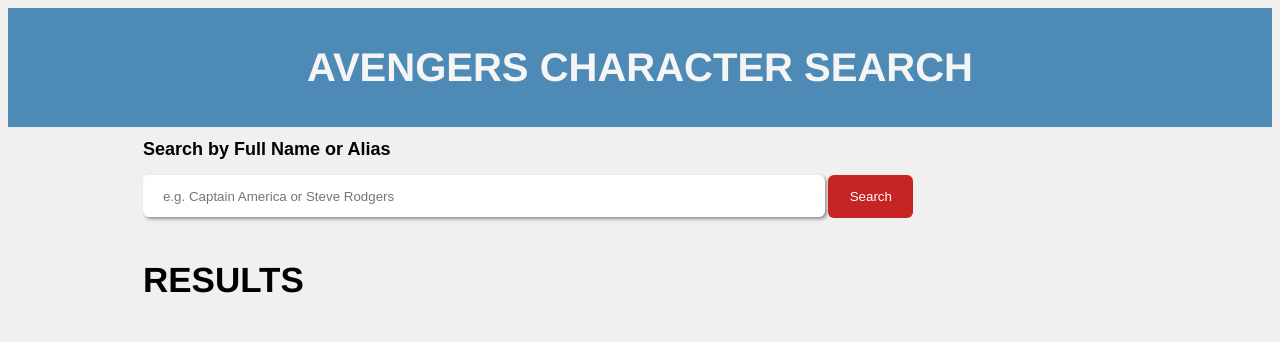
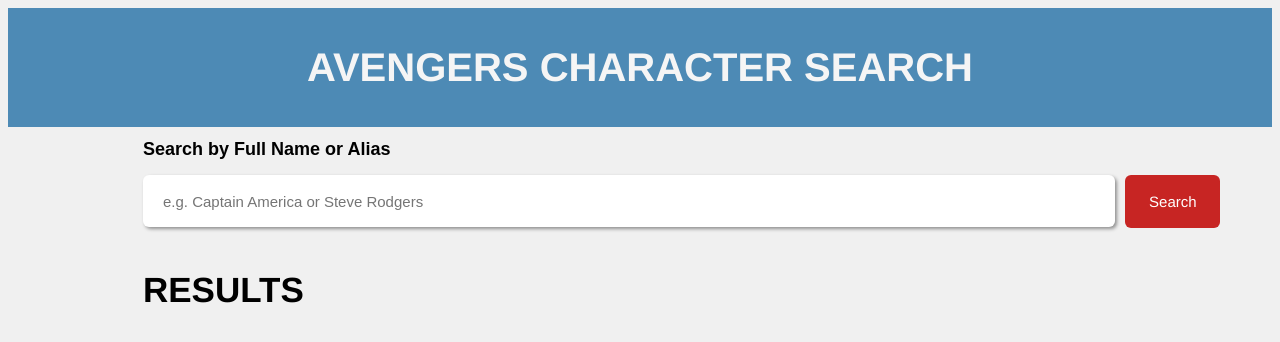
Before and after one commit to GamerTruce/info2180-lab4, a plain HTML site: page index.html in a window 1280 px wide. Drawn offline with Linux system fonts and the light colour scheme.

Commit message:
Update style.css

```diff
--- a/style.css
+++ b/style.css
@@ -51,7 +51,7 @@
     font-family:'Franklin Gothic Medium', 'Arial Narrow', Arial, sans-serif;
     font-size: 35px;
     padding-left: 135px;
-    margin-top: -5px;
+    margin-top: 5px;
     }
 
 
@@ -62,9 +62,10 @@
   }
 
   .search-container input {
+    font-size: 15px;
     padding-left: 20px;
-    height: 40px;
-    width: 660px;
+    height: 50px;
+    width: 950px;
     border-radius: 6px;
     border: none;
     box-shadow:2px 2px 3.75px rgba(0,0,0, 0.4);
@@ -75,13 +76,17 @@
 
 /* Search Button Seaction */
   .search-container .btn {
+    margin-left: 7px;
+    font-family:'Franklin Gothic Medium', 'Arial Narrow', Arial, sans-serif;
     border-radius: 6px;
     border: none;
+    font-size: 15px;
     color: white;
-    height: 43px;
-    width: 85px;
-    text-decoration: none;
+    height: 53px;
+    width: 95px;
+
     background-color:#c72523;
+
   }
  /* Search Button Section */
 
```
